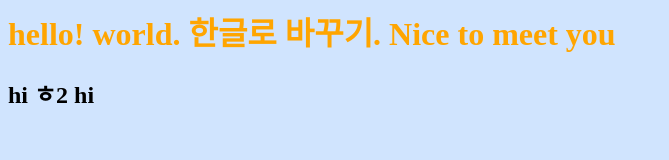
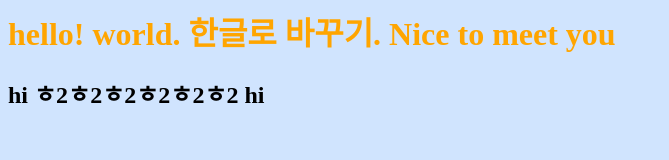
Before and after one commit to creativebulb/webprogramming, a plain HTML site: page first.html in a window 1280 px wide. Shown: the whole page, without its empty margins (0-669 px from the left). Drawn offline with Linux system fonts and the light colour scheme.

Commit message:
kichul-branch2

```diff
--- a/first.html
+++ b/first.html
@@ -18,7 +18,7 @@ p {
 <body>
 
 <h1>hello! world. 한글로 바꾸기. Nice to meet you</h1>
-<h2>hi ㅎ2 hi</h2>
+<h2>hi ㅎ2ㅎ2ㅎ2ㅎ2ㅎ2ㅎ2 hi</h2>
 
 
 </body>
```
